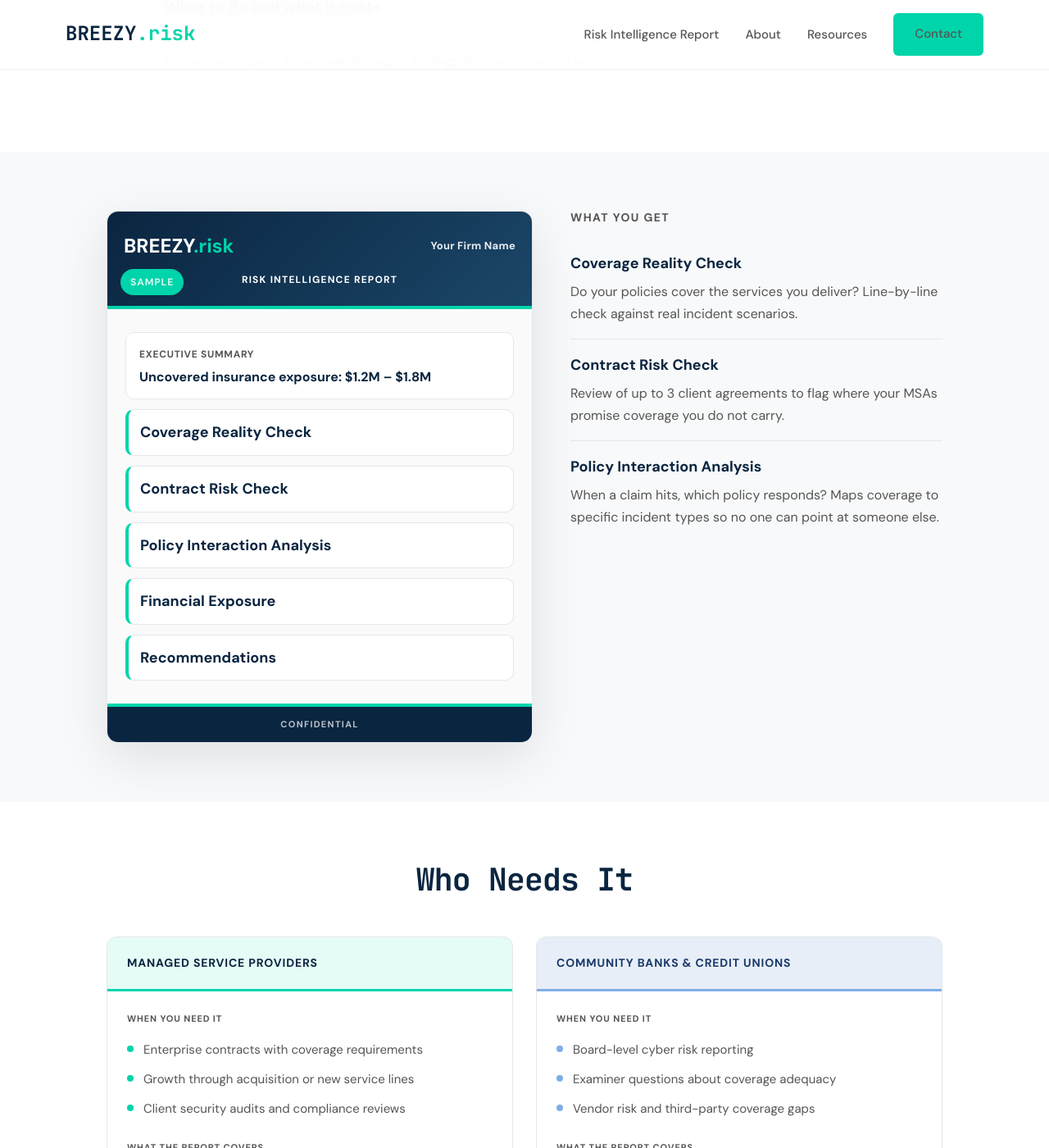
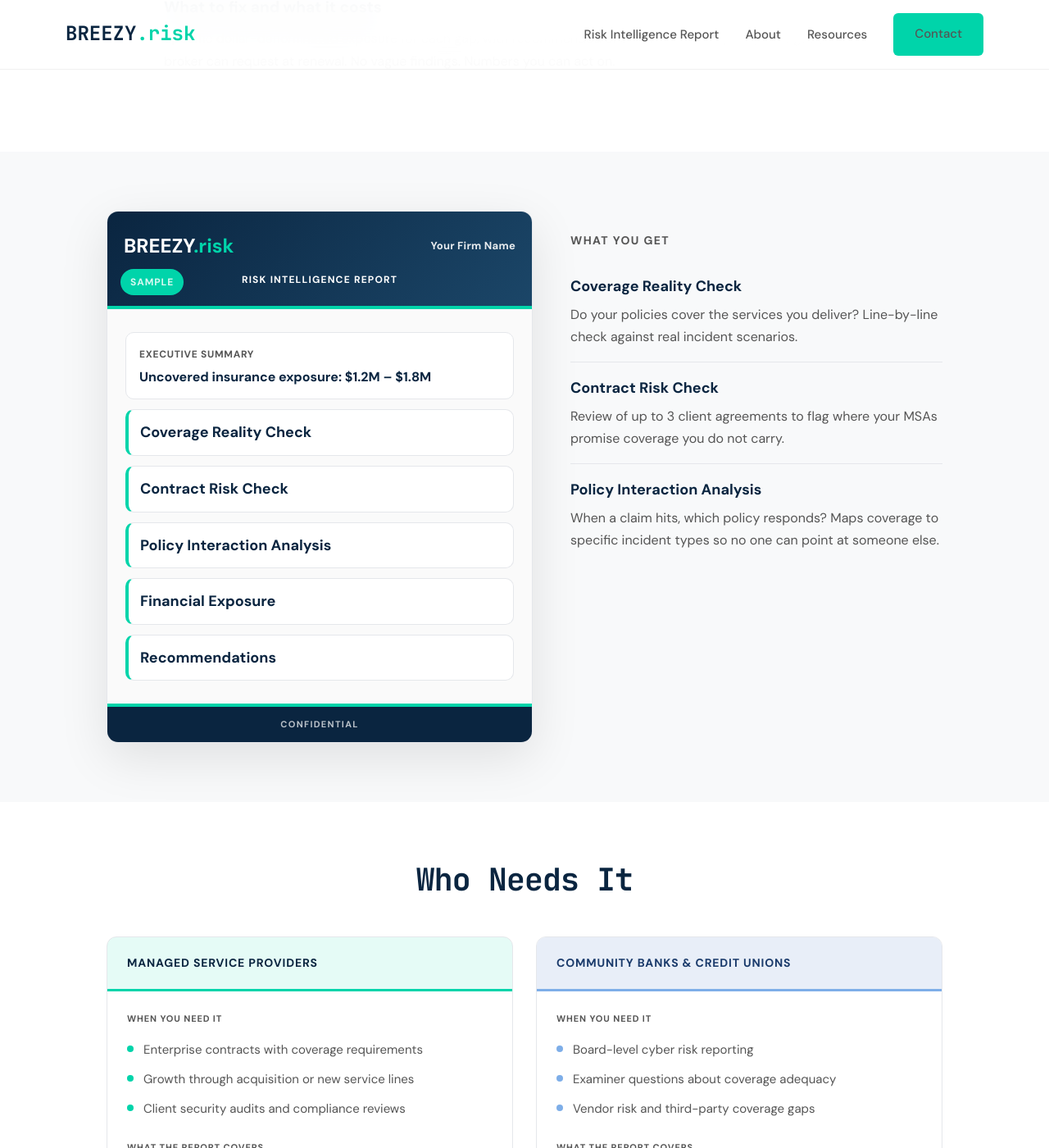
Before and after one commit to joeproe1/breezyins.com, a Jekyll site: the page built from risk-intelligence-report.html, in a window 1280 px wide and 1400 px high, scrolled down 1088 px. Shown: the whole window at 82% size. Built offline with Jekyll 4.4.1, drawn with Linux system fonts in a browser that asks for light colours.

Commit message:
Adjust RIR sidebar vertical alignment with report mockup
Co-Authored-By: Claude Opus 4.6 <noreply@anthropic.com>

```diff
--- a/risk-intelligence-report.html
+++ b/risk-intelligence-report.html
@@ -223,7 +223,7 @@ permalink: /risk-intelligence-report/
   letter-spacing:.12em;
 }
 .rir-what{
-  padding-top: 0;
+  padding-top: 28px;
 }
 .rir-what h3{
   font-family: var(--font-mono);
```
